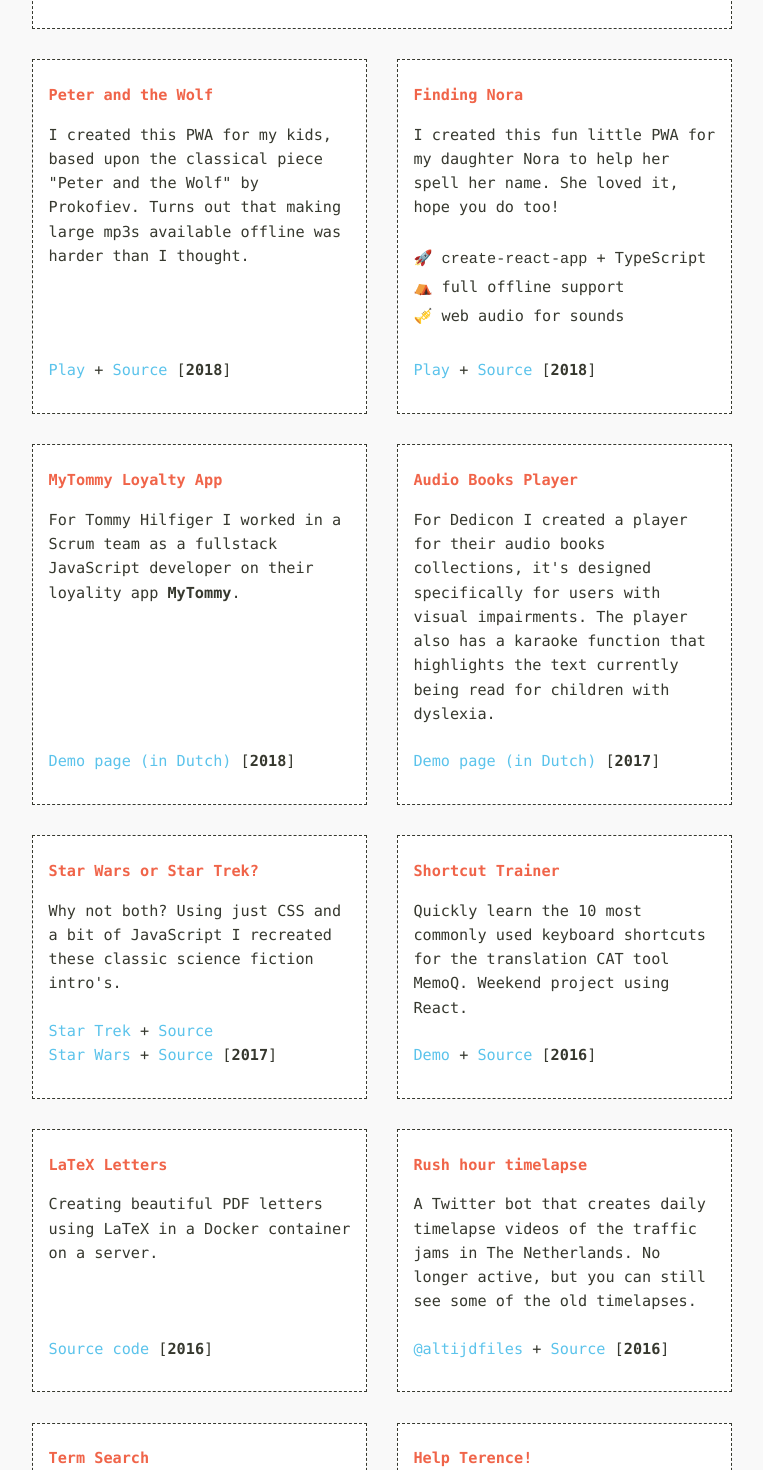
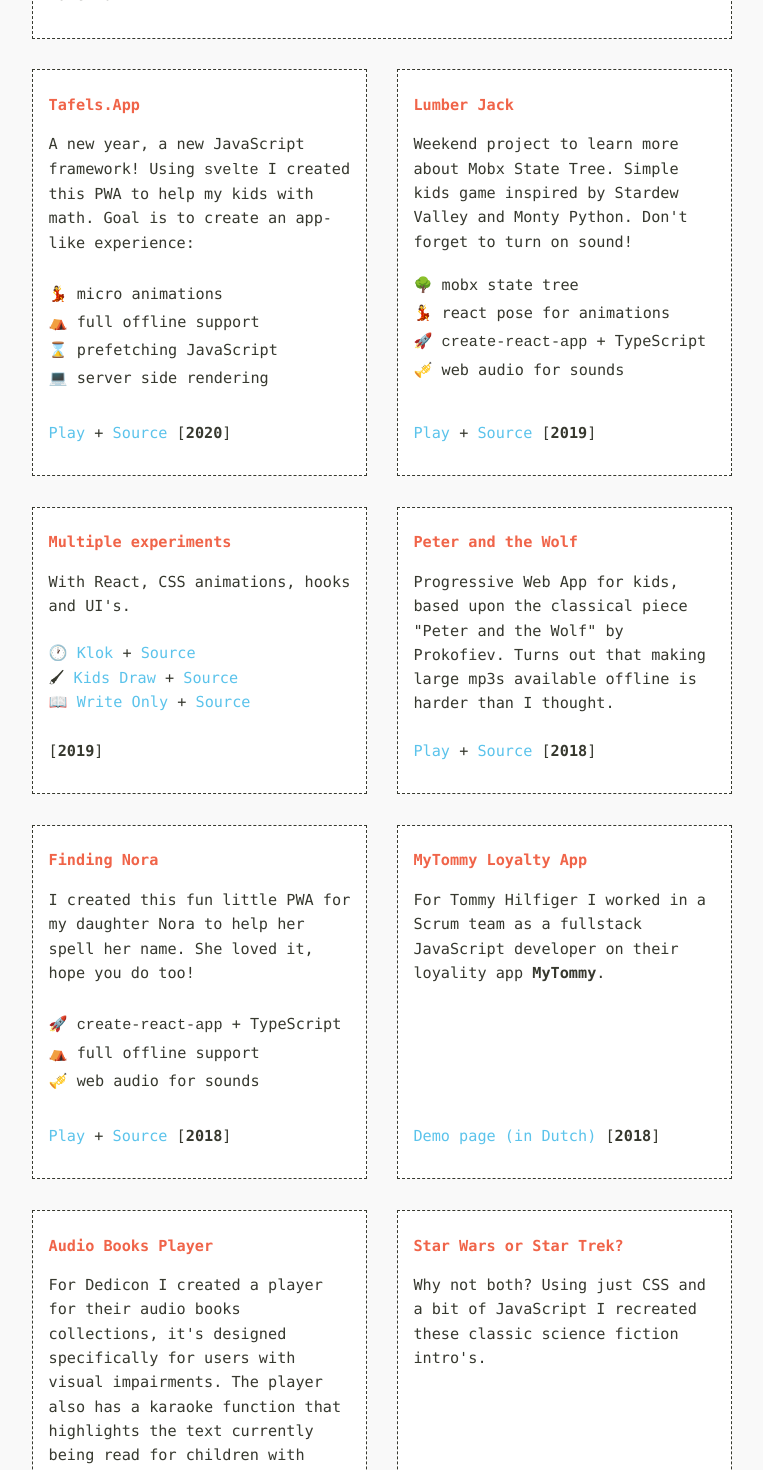
Before and after one commit to vnglst/koenvangilst.nl, a Next.js app: page / in a window 1280 px wide. Shown: the part 440-1910 px from the top of the page, without its empty margins (258-1021 px from the left). Built offline with nearby package versions, Linux system fonts and the light colour scheme; a web font is replaced by a local one.

Commit message:
Add new side projects (#43)
* chore() - update deps

* feature() - adds new side projects

* update star trek link

* comment out some older projects

* fix() - typos

```diff
--- a/components/styling/creations.css
+++ b/components/styling/creations.css
@@ -7,6 +7,11 @@
 }
 
 .creations h1 {
+  margin: 0.5em 0;
+  font-size: 1.25em;
+}
+
+.creations h2 {
   margin: 0.5em 0;
   font-size: 1em;
 }
--- a/package.json
+++ b/package.json
@@ -5,9 +5,9 @@
   "main": "index.js",
   "dependencies": {
     "@zeit/next-css": "^1.0.1",
-    "next": "^9.1.1",
-    "react": "^16.10.2",
-    "react-dom": "^16.10.2"
+    "next": "^9.1.7",
+    "react": "^16.12.0",
+    "react-dom": "^16.12.0"
   },
   "scripts": {
     "build": "next build && next export",
--- a/pages/index.js
+++ b/pages/index.js
@@ -37,11 +37,70 @@ export default () => (
       </Creations.Item>
 
       <Creations.Item>
-        <h1>Peter and the Wolf</h1>
+        <h2>Tafels.App</h2>
         <p>
-          I created this PWA for my kids, based upon the classical piece "Peter
+          A new year, a new JavaScript framework! Using <code>svelte</code> I
+          created this PWA to help my kids with math. Goal is to create an
+          app-like experience:
+        </p>
+        <ul style={{ padding: 0, listStyleType: "none" }}>
+          <li>💃 micro animations</li>
+          <li>⛺ full offline support</li>
+          <li>⌛ prefetching JavaScript</li>
+          <li>💻 server side rendering</li>
+        </ul>
+        <span className="links">
+          <a href="https://tafels.app">Play</a> +{" "}
+          <a href="https://github.com/vnglst/tafels.app">Source</a> [<b>2020</b>
+          ]
+        </span>
+      </Creations.Item>
+
+      <Creations.Item>
+        <h2>Lumber Jack</h2>
+        <p>
+          Weekend project to learn more about Mobx State Tree. Simple kids game
+          inspired by Stardew Valley and Monty Python. Don't forget to turn on
+          sound!
+          <ul style={{ padding: 0, listStyleType: "none" }}>
+            <li>🌳 mobx state tree</li>
+            <li>💃 react pose for animations</li>
+            <li>
+              🚀 <code>create-react-app</code> + TypeScript
+            </li>
+            <li>🎺 web audio for sounds</li>
+          </ul>
+        </p>
+        <span className="links">
+          <a href="https://lumber-jack.netlify.com">Play</a> +{" "}
+          <a href="https://github.com/vnglst/lumber-jack">Source</a> [
+          <b>2019</b>]
+        </span>
+      </Creations.Item>
+
+      <Creations.Item>
+        <h2>Multiple experiments</h2>
+        <p>With React, CSS animations, hooks and UI's.</p>
+        <span className="links">
+          🕐 <a href="https://klok.netlify.com">Klok</a> +{" "}
+          <a href="https://github.com/vnglst/klok">Source</a>
+          <br />
+          🖌 <a href="https://kids-draw.netlify.com/">Kids Draw</a> +{" "}
+          <a href="https://github.com/vnglst/kids-draw">Source</a>
+          <br />
+          📖 <a href="https://write-only.netlify.com">Write Only</a> +{" "}
+          <a href="https://github.com/vnglst/write-only">Source</a>
+          <br />
+          <br />[<b>2019</b>]
+        </span>
+      </Creations.Item>
+
+      <Creations.Item>
+        <h2>Peter and the Wolf</h2>
+        <p>
+          Progressive Web App for kids, based upon the classical piece "Peter
           and the Wolf" by Prokofiev. Turns out that making large mp3s available
-          offline was harder than I thought.
+          offline is harder than I thought.
         </p>
         <span className="links">
           <a href="https://peter-and-the-wolf.netlify.com">Play</a> +{" "}
@@ -51,7 +110,7 @@ export default () => (
       </Creations.Item>
 
       <Creations.Item>
-        <h1>Finding Nora</h1>
+        <h2>Finding Nora</h2>
         <p>
           I created this fun little PWA for my daughter Nora to help her spell
           her name. She loved it, hope you do too!
@@ -71,7 +130,7 @@ export default () => (
       </Creations.Item>
 
       <Creations.Item>
-        <h1>MyTommy Loyalty App</h1>
+        <h2>MyTommy Loyalty App</h2>
         <p>
           For Tommy Hilfiger I worked in a Scrum team as a fullstack JavaScript
           developer on their loyality app <b>MyTommy</b>.
@@ -85,7 +144,7 @@ export default () => (
       </Creations.Item>
 
       <Creations.Item>
-        <h1>Audio Books Player</h1>
+        <h2>Audio Books Player</h2>
         <p>
           For Dedicon I created a player for their audio books collections, it's
           designed specifically for users with visual impairments. The player
@@ -101,13 +160,13 @@ export default () => (
       </Creations.Item>
 
       <Creations.Item>
-        <h1>Star Wars or Star Trek?</h1>
+        <h2>Star Wars or Star Trek?</h2>
         <p>
           Why not both? Using just CSS and a bit of JavaScript I recreated these
           classic science fiction intro's.
         </p>
         <span className="links">
-          <a href="http://startrek.koenvangilst.nl">Star Trek</a> +{" "}
+          <a href="http://star-trek.netlify.com">Star Trek</a> +{" "}
           <a href="https://github.com/vnglst/startrek ">Source</a>
           <br />
           <a href="http://starwars.koenvangilst.nl">Star Wars</a> +{" "}
@@ -115,8 +174,8 @@ export default () => (
         </span>
       </Creations.Item>
 
-      <Creations.Item>
-        <h1>Shortcut Trainer</h1>
+      {/* <Creations.Item>
+        <h2>Shortcut Trainer</h2>
         <p>
           Quickly learn the 10 most commonly used keyboard shortcuts for the
           translation CAT tool MemoQ. Weekend project using React.
@@ -126,10 +185,10 @@ export default () => (
           <a href="https://github.com/vnglst/shortcut-trainer">Source</a> [
           <b>2016</b>]
         </span>
-      </Creations.Item>
+      </Creations.Item> */}
 
-      <Creations.Item>
-        <h1>LaTeX Letters</h1>
+      {/* <Creations.Item>
+        <h2>LaTeX Letters</h2>
         <p>
           Creating beautiful PDF letters using LaTeX in a Docker container on a
           server.
@@ -138,10 +197,10 @@ export default () => (
           <a href="https://github.com/vnglst/latex-letter">Source code</a> [
           <b>2016</b>]
         </span>
-      </Creations.Item>
+      </Creations.Item> */}
 
-      <Creations.Item>
-        <h1>Rush hour timelapse</h1>
+      {/* <Creations.Item>
+        <h2>Rush hour timelapse</h2>
         <p>
           A Twitter bot that creates daily timelapse videos of the traffic jams
           in The Netherlands. No longer active, but you can still see some of
@@ -151,10 +210,10 @@ export default () => (
           <a href="https://twitter.com/altijdfiles">@altijdfiles</a> +{" "}
           <a href="https://github.com/vnglst/spitsuur">Source</a> [<b>2016</b>]
         </span>
-      </Creations.Item>
+      </Creations.Item> */}
 
       <Creations.Item>
-        <h1>Term Search</h1>
+        <h2>Term Search</h2>
         <p>
           A terminology search engine for translators. Currently only
           German-Dutch terms. Work in progress. [ No longer online ]
@@ -166,7 +225,7 @@ export default () => (
       </Creations.Item>
 
       <Creations.Item>
-        <h1>Help Terence!</h1>
+        <h2>Help Terence!</h2>
         <p>
           A Twitter bot raising emoji money for his trip around the world. Fun
           little experiment with social media and Twitter bots. [ No longer
@@ -181,7 +240,7 @@ export default () => (
       </Creations.Item>
 
       <Creations.Item>
-        <h1>Word to Line Prices</h1>
+        <h2>Word to Line Prices</h2>
         <p>
           A simple web app for translators that converts a price per word to a
           price per standard line (55 characters).
@@ -194,7 +253,7 @@ export default () => (
       </Creations.Item>
 
       <Creations.Item>
-        <h1>Wikipedia edits by the Dutch government</h1>
+        <h2>Wikipedia edits by the Dutch government</h2>
         <p>
           Twitter bot inspired by{" "}
           <a href="https://twitter.com/congressedits">@congressedits</a> that
@@ -208,8 +267,8 @@ export default () => (
         </span>
       </Creations.Item>
 
-      <Creations.Item>
-        <h1>Starfield</h1>
+      {/* <Creations.Item>
+        <h2>Starfield</h2>
         <p>
           I once wrote this program in assembly, but this time I wanted to do it
           in Javascript.
@@ -217,10 +276,10 @@ export default () => (
         <span className="links">
           <a href="http://starfield.koenvangilst.nl/">Demo</a> [<b>2013</b>]
         </span>
-      </Creations.Item>
+      </Creations.Item> */}
 
-      <Creations.Item>
-        <h1>Dawkins' Trees</h1>
+      {/* <Creations.Item>
+        <h2>Dawkins' Trees</h2>
         <p>
           For this web app I've tried to recreate (in part) the program Richard
           Dawkins describes in his book The Blind Watchmaker.
@@ -228,7 +287,7 @@ export default () => (
         <span className="links">
           <a href="http://dawkins.koenvangilst.nl/">Demo</a> [<b>2013</b>]
         </span>
-      </Creations.Item>
+      </Creations.Item> */}
     </Creations>
   </Layout>
 );
```
Also changed, not shown: 1 other file (tests, documents, lock files or other folders).
